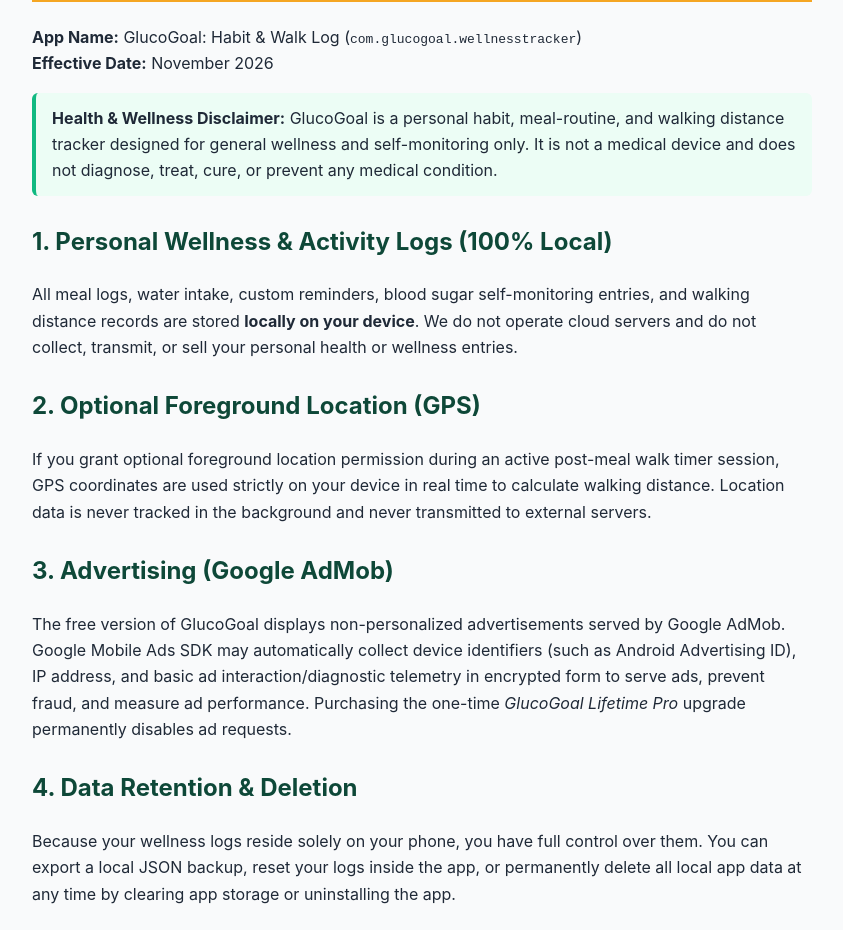
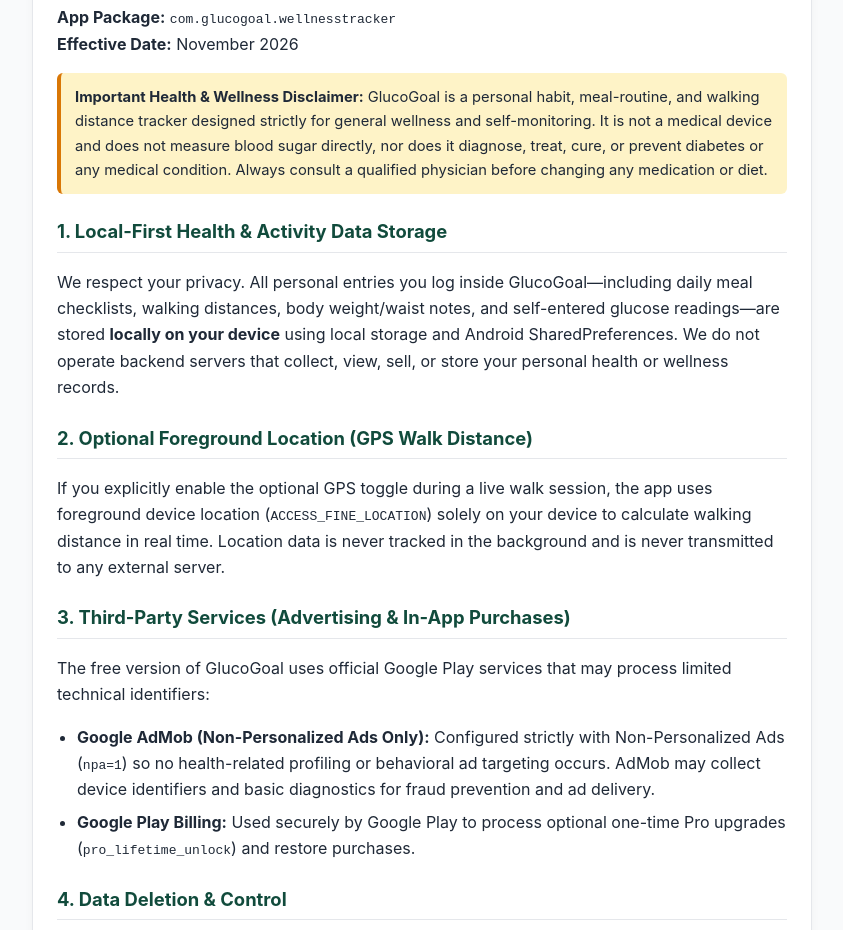
Before and after one commit to balramdav6-tech/glucogoal-privacy, a plain HTML site: page Index.html in a window 1280 px wide. Shown: the part 106-1036 px from the top of the page, without its empty margins (218-1061 px from the left). Drawn offline with Linux system fonts and the light colour scheme.

Commit message:
Update Index.html

```diff
--- a/Index.html
+++ b/Index.html
@@ -1,38 +1,68 @@
 <!DOCTYPE html>
 <html lang="en">
 <head>
-  <meta charset="UTF-8" />
-  <meta name="viewport" content="width=device-width, initial-scale=1.0" />
-  <title>Privacy Policy — GlucoGoal: Habit &amp; Walk Log</title>
-  <style>
-    body { font-family: -apple-system, BlinkMacSystemFont, "Segoe UI", Roboto, sans-serif; line-height: 1.65; color: #1f2937; max-width: 780px; margin: 0 auto; padding: 24px 18px; background: #f9fafb; }
-    h1 { color: #093126; border-bottom: 2px solid #f5a623; padding-bottom: 8px; }
-    h2 { color: #0e4838; margin-top: 26px; }
-    .box { background: #ecfdf5; border-left: 4px solid #10b981; padding: 12px 16px; border-radius: 6px; margin: 16px 0; }
-  </style>
+<meta charset="UTF-8">
+<meta name="viewport" content="width=device-width, initial-scale=1.0">
+<title>Privacy Policy - GlucoGoal: Habit &amp; Walk Log</title>
+<style>
+  body {
+    font-family: -apple-system, BlinkMacSystemFont, 'Segoe UI', Roboto, Helvetica, Arial, sans-serif;
+    line-height: 1.65;
+    color: #1f2937;
+    max-width: 780px;
+    margin: 0 auto;
+    padding: 24px 18px 48px 18px;
+    background: #f9fafb;
+  }
+  .card {
+    background: #ffffff;
+    border: 1px solid #e5e7eb;
+    border-radius: 12px;
+    padding: 24px;
+    box-shadow: 0 2px 8px rgba(0,0,0,0.04);
+  }
+  h1 { color: #0d3b2f; margin-top: 0; font-size: 1.65rem; }
+  h2 { color: #114b3c; font-size: 1.15rem; margin-top: 22px; border-bottom: 1px solid #e5e7eb; padding-bottom: 5px; }
+  .notice {
+    background: #fef3c7;
+    border-left: 4px solid #d97706;
+    padding: 12px 14px;
+    border-radius: 6px;
+    font-size: 0.92rem;
+    margin: 14px 0;
+  }
+  ul { padding-left: 20px; }
+  li { margin-bottom: 6px; }
+</style>
 </head>
 <body>
-  <h1>Privacy Policy</h1>
-  <p><strong>App Name:</strong> GlucoGoal: Habit &amp; Walk Log (<code>com.glucogoal.wellnesstracker</code>)<br />
+<div class="card">
+  <h1>Privacy Policy for GlucoGoal: Habit &amp; Walk Log</h1>
+  <p><strong>App Package:</strong> <code>com.glucogoal.wellnesstracker</code><br>
   <strong>Effective Date:</strong> November 2026</p>
 
-  <div class="box">
-    <strong>Health &amp; Wellness Disclaimer:</strong> GlucoGoal is a personal habit, meal-routine, and walking distance tracker designed for general wellness and self-monitoring only. It is not a medical device and does not diagnose, treat, cure, or prevent any medical condition.
+  <div class="notice">
+    <strong>Important Health &amp; Wellness Disclaimer:</strong> GlucoGoal is a personal habit, meal-routine, and walking distance tracker designed strictly for general wellness and self-monitoring. It is not a medical device and does not measure blood sugar directly, nor does it diagnose, treat, cure, or prevent diabetes or any medical condition. Always consult a qualified physician before changing any medication or diet.
   </div>
 
-  <h2>1. Personal Wellness &amp; Activity Logs (100% Local)</h2>
-  <p>All meal logs, water intake, custom reminders, blood sugar self-monitoring entries, and walking distance records are stored <strong>locally on your device</strong>. We do not operate cloud servers and do not collect, transmit, or sell your personal health or wellness entries.</p>
+  <h2>1. Local-First Health &amp; Activity Data Storage</h2>
+  <p>We respect your privacy. All personal entries you log inside GlucoGoal—including daily meal checklists, walking distances, body weight/waist notes, and self-entered glucose readings—are stored <strong>locally on your device</strong> using local storage and Android SharedPreferences. We do not operate backend servers that collect, view, sell, or store your personal health or wellness records.</p>
 
-  <h2>2. Optional Foreground Location (GPS)</h2>
-  <p>If you grant optional foreground location permission during an active post-meal walk timer session, GPS coordinates are used strictly on your device in real time to calculate walking distance. Location data is never tracked in the background and never transmitted to external servers.</p>
+  <h2>2. Optional Foreground Location (GPS Walk Distance)</h2>
+  <p>If you explicitly enable the optional GPS toggle during a live walk session, the app uses foreground device location (<code>ACCESS_FINE_LOCATION</code>) solely on your device to calculate walking distance in real time. Location data is never tracked in the background and is never transmitted to any external server.</p>
 
-  <h2>3. Advertising (Google AdMob)</h2>
-  <p>The free version of GlucoGoal displays non-personalized advertisements served by Google AdMob. Google Mobile Ads SDK may automatically collect device identifiers (such as Android Advertising ID), IP address, and basic ad interaction/diagnostic telemetry in encrypted form to serve ads, prevent fraud, and measure ad performance. Purchasing the one-time <em>GlucoGoal Lifetime Pro</em> upgrade permanently disables ad requests.</p>
+  <h2>3. Third-Party Services (Advertising &amp; In-App Purchases)</h2>
+  <p>The free version of GlucoGoal uses official Google Play services that may process limited technical identifiers:</p>
+  <ul>
+    <li><strong>Google AdMob (Non-Personalized Ads Only):</strong> Configured strictly with Non-Personalized Ads (<code>npa=1</code>) so no health-related profiling or behavioral ad targeting occurs. AdMob may collect device identifiers and basic diagnostics for fraud prevention and ad delivery.</li>
+    <li><strong>Google Play Billing:</strong> Used securely by Google Play to process optional one-time Pro upgrades (<code>pro_lifetime_unlock</code>) and restore purchases.</li>
+  </ul>
 
-  <h2>4. Data Retention &amp; Deletion</h2>
-  <p>Because your wellness logs reside solely on your phone, you have full control over them. You can export a local JSON backup, reset your logs inside the app, or permanently delete all local app data at any time by clearing app storage or uninstalling the app.</p>
+  <h2>4. Data Deletion &amp; Control</h2>
+  <p>Because your personal logs remain on your device, you have full control over them. You can export a backup file, reset all app data inside the app's Settings tab, or permanently delete all data at any time by clearing app storage or uninstalling the application.</p>
 
   <h2>5. Contact Us</h2>
-  <p>If you have questions about this Privacy Policy, contact us at: <strong>glucogoal.support@gmail.com</strong></p>
+  <p>If you have any questions about this Privacy Policy, please contact us at: <strong>glucogoal.support@gmail.com</strong></p>
+</div>
 </body>
 </html>
```
